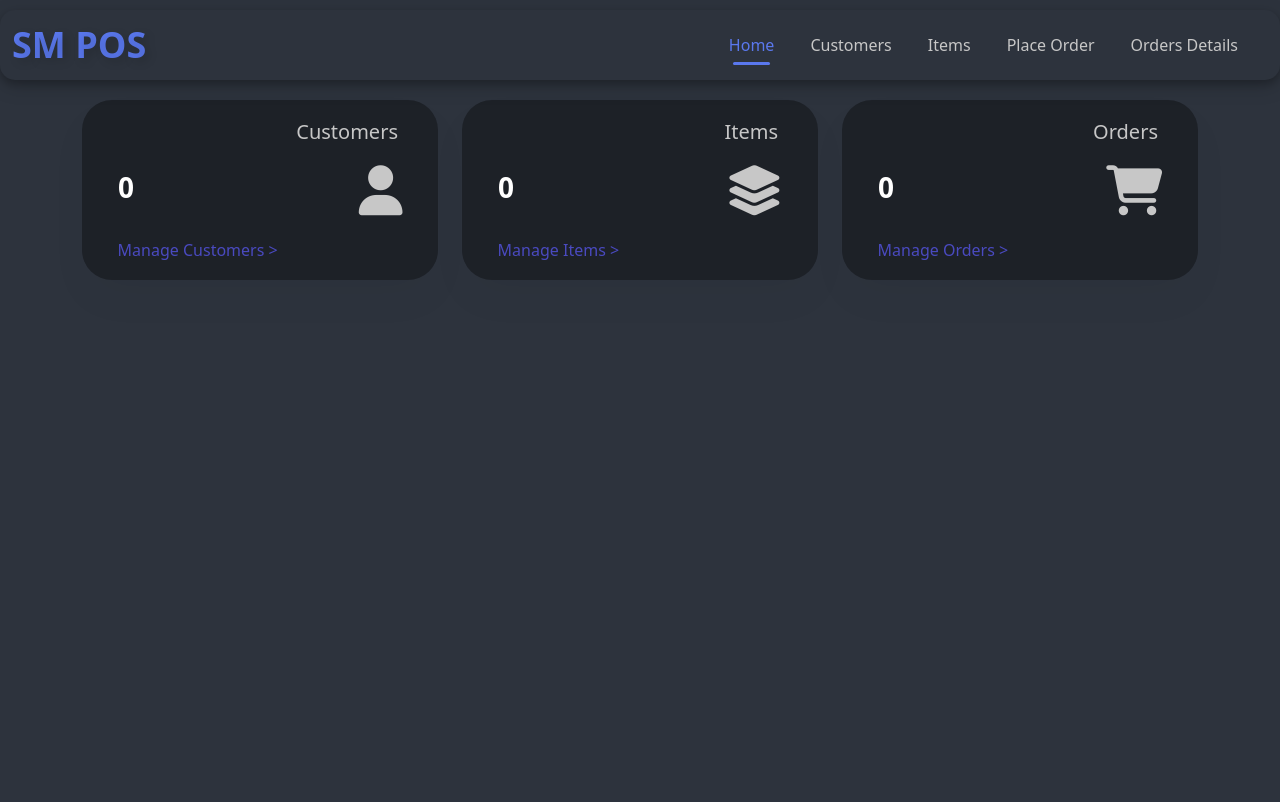
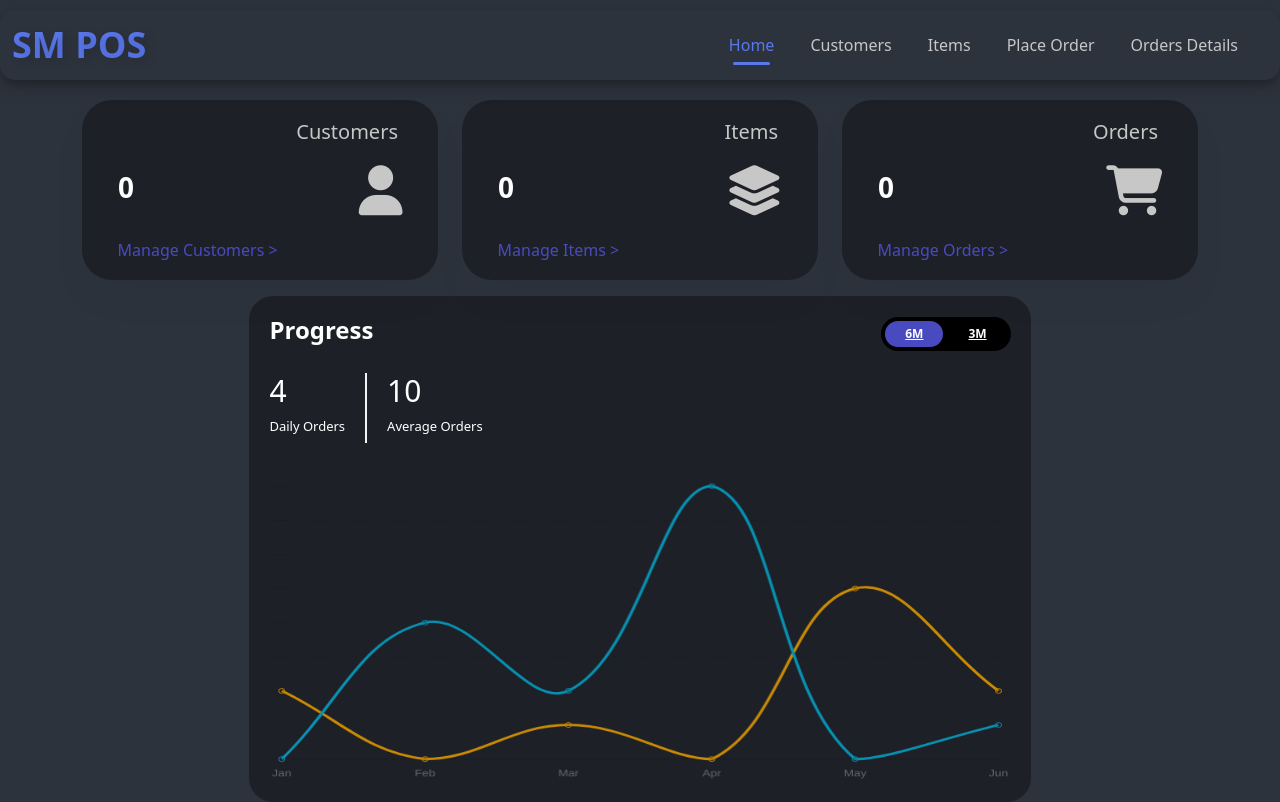
Before and after one commit to SameeraMS/Pos-System-Frontend-Spring, a plain HTML site: page index.html in a window 1280 px wide. Drawn offline with nearby package versions, Linux system fonts and the light colour scheme; some packages are replaced by stand-ins of ours; no server answers; a script that the page names is missing.

Commit message:
add chart

```diff
--- a/assests/style/style.css
+++ b/assests/style/style.css
@@ -218,9 +218,86 @@ td, th[scope = 'row']{
     border-radius: 10px;
 }
 
+canvas{
+    width: 100% !important;
+    height: 300px !important;
+}
+
+.prog-status{
+    margin: auto;
+    background: rgba(0, 0, 0, 0.36);
+    padding: 20px;
+    border-radius: 24px;
+}
+
+.prog-status{
+    width: 70%;
+}
+
+.prog-status .header{
+    color: white;
+    display: flex;
+    align-items: center;
+    justify-content: space-between;
+    margin-bottom: 20px;
+    margin-top: 0;
+}
+
+.prog-status .header h4{
+    font-weight: 600;
+}
+
+.prog-status .header .tabs{
+    background: #000000;
+    padding: 4px;
+    border-radius: 20px;
+    display: flex;
+    gap: 5px;
+}
+
+.prog-status .header .tabs a{
+    padding: 4px 20px;
+    font-size: 12px;
+    color: white;
+    border-radius: 20px;
+    font-weight: 600;
+}
+
+.prog-status .header .tabs a.active{
+    background: var(--accent-color);
+}
+
+.prog-status .details{
+    display: flex;
+    margin-bottom: 30px;
+    gap: 20px;
+}
+
+.prog-status .details .item h2{
+    color: white;
+    font-size: 30px;
+    font-weight: 400;
+}
+
+.prog-status .details .item p{
+    font-size: 13px;
+    color: white;
+}
+
+.prog-status .details .separator{
+    width: 2px;
+    height: 70px;
+    background: #f3f3f3;
+}
+
+
 @media all and (max-width: 992px) {
     .chart-card div{
         width: 300px;
+    }
+
+    .prog-status{
+        width: 100%;
     }
 }
 
@@ -240,10 +317,18 @@ td, th[scope = 'row']{
     .active-page:after{
         width: 0;
     }
+
+    .prog-status{
+        width: 100%;
+    }
 }
 
 @media all and (max-width: 576px) {
     .chart-card{
         display: none;
     }
+
+    .prog-status{
+        width: 100%;
+    }
 }
--- a/controller/script.js
+++ b/controller/script.js
@@ -74,3 +74,55 @@ $('#order_details_nav').on('click', () => {
     $('#order_nav').removeClass('active-page');
     $('#order_details_nav').addClass('active-page');
 });
+
+
+const ctx2 = document.querySelector('.prog-chart');
+
+new Chart(ctx2, {
+    type: 'line',
+    data: {
+        labels: ['Jan', 'Feb', 'Mar', 'Apr', 'May', 'Jun'],
+        datasets: [{
+            label: 'Daily Orders',
+            data: [6, 10, 8, 14, 6, 7],
+            borderColor: '#0891b2',
+            tension: 0.4
+        },
+            {
+                label: 'Aver Orders',
+                data: [8, 6, 7, 6, 11, 8],
+                borderColor: '#ca8a04',
+                tension: 0.4
+            }
+        ]
+    },
+    options: {
+        responsive: true,
+        maintainAspectRatio: true,
+        scales: {
+            x: {
+                grid: {
+                    display: false,
+                }
+            },
+            y: {
+                ticks: {
+                    display: false
+                },
+                border: {
+                    display: false,
+                    dash: [5, 5]
+                }
+            }
+        },
+        plugins: {
+            legend: {
+                display: false
+            }
+        },
+        animation: {
+            duration: 1000,
+            easing: 'easeInOutQuad',
+        }
+    }
+});
--- a/index.html
+++ b/index.html
@@ -86,6 +86,31 @@
                         </div>
                     </div>
                 </div>
+
+            </div>
+
+            <div class="prog-status">
+                <div class="header">
+                    <h4>Progress</h4>
+                    <div class="tabs">
+                        <a href="#" class="active">6M</a>
+                        <a href="#">3M</a>
+                    </div>
+                </div>
+
+                <div class="details">
+                    <div class="item">
+                        <h2>4</h2>
+                        <p>Daily Orders</p>
+                    </div>
+                    <div class="separator"></div>
+                    <div class="item">
+                        <h2>10</h2>
+                        <p>Average Orders</p>
+                    </div>
+                </div>
+
+                <canvas class="prog-chart"></canvas>
 
             </div>
 
@@ -425,8 +450,9 @@
     </section>
 </main>
 
+<script src="assests/lib/jquery.min.js"></script>
 <script src="https://cdn.jsdelivr.net/npm/bootstrap@5.3.3/dist/js/bootstrap.bundle.min.js" integrity="sha384-YvpcrYf0tY3lHB60NNkmXc5s9fDVZLESaAA55NDzOxhy9GkcIdslK1eN7N6jIeHz" crossorigin="anonymous"></script>
-<script src="assests/lib/jquery.min.js"></script>
+<script src="https://cdn.jsdelivr.net/npm/chart.js"></script>
 <script src="controller/script.js"></script>
 <script type="module" src="controller/home.js"></script>
 <script type="module" src="controller/customer.js"></script>
@@ -436,5 +462,6 @@
 <script src="https://cdn.jsdelivr.net/npm/sweetalert2@11"></script>
 
 
+
 </body>
 </html>
```
